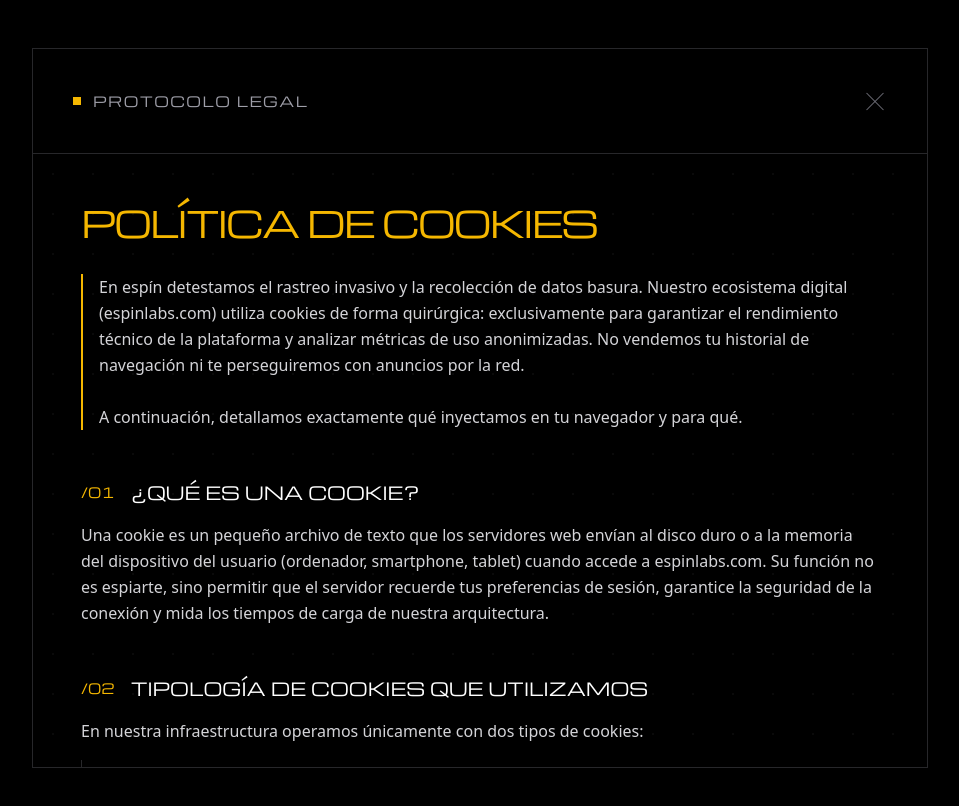
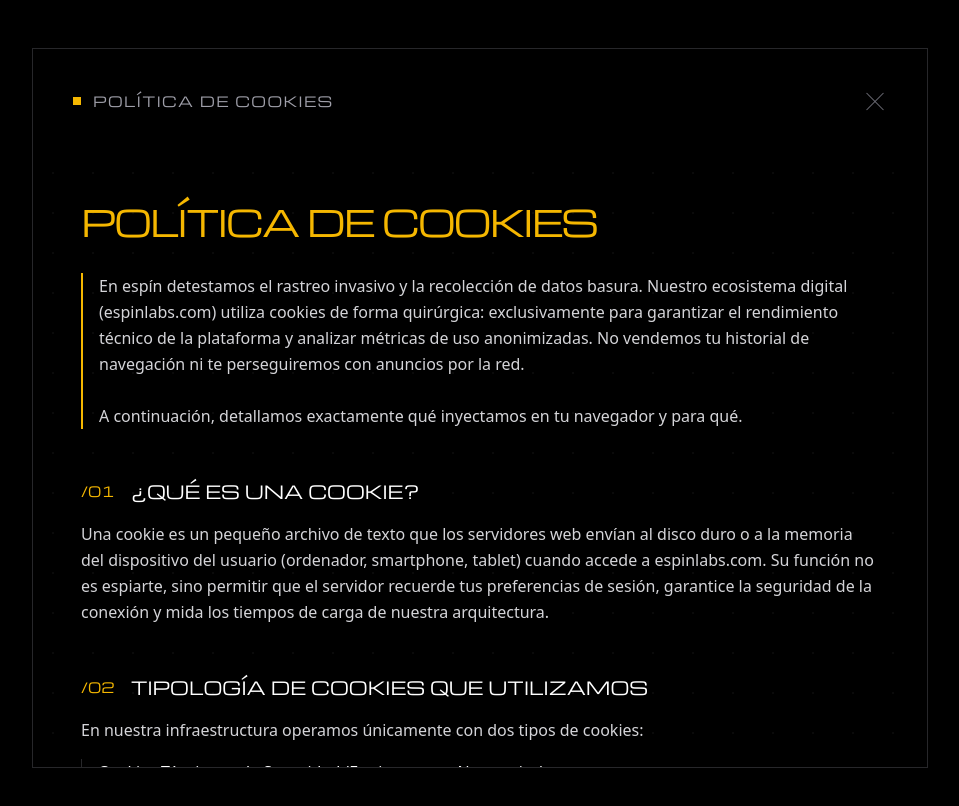
Before and after one commit to aldoramos78/web-espin, a Next.js app: page /politica-de-cookies in a window 1280 px wide. Shown: the top 806 px of the page, without its empty margins (160-1119 px from the left). Built offline with nearby package versions, Linux system fonts and the light colour scheme.

Commit message:
style: remove legal pages top bar border and prevent nav link hash in URL

```diff
--- a/src/app/aviso-legal/page.tsx
+++ b/src/app/aviso-legal/page.tsx
@@ -11,7 +11,7 @@
 
 export default function AvisoLegal() {
   return (
-    <LegalModalLayout title="Protocolo Legal">
+    <LegalModalLayout title="Aviso Legal">
       <h1 className="font-michroma text-2xl md:text-4xl text-[#F5B700] uppercase tracking-tighter mb-12 relative z-10">
         AVISO LEGAL Y CONDICIONES DE USO
       </h1>
--- a/src/app/politica-de-cookies/page.tsx
+++ b/src/app/politica-de-cookies/page.tsx
@@ -12,7 +12,7 @@
 export default function PoliticaCookies() {
   return (
     <div className="min-h-screen bg-black">
-      <LegalModalLayout title="Protocolo Legal">
+      <LegalModalLayout title="Política de Cookies">
         <h1 className="font-michroma text-2xl md:text-4xl text-[#F5B700] uppercase tracking-tighter mb-8 relative z-10">
           POLÍTICA DE COOKIES
         </h1>
--- a/src/app/politica-de-privacidad/page.tsx
+++ b/src/app/politica-de-privacidad/page.tsx
@@ -12,7 +12,7 @@
 export default function PoliticaPrivacidad() {
   return (
     <div className="min-h-screen bg-black">
-      <LegalModalLayout title="Protocolo Legal">
+      <LegalModalLayout title="Política de Privacidad">
         <h1 className="font-michroma text-2xl md:text-4xl text-[#F5B700] uppercase tracking-tighter mb-8 relative z-10">
           POLÍTICA DE PRIVACIDAD
         </h1>
--- a/src/components/ui/LegalModalLayout.tsx
+++ b/src/components/ui/LegalModalLayout.tsx
@@ -22,11 +22,11 @@
       <div className="w-full max-w-4xl bg-black border border-zinc-800 shadow-2xl relative z-10 flex flex-col mt-12 md:mt-0 max-h-[90vh]">
 
         {/* Header / Top Bar */}
-        <div className="flex justify-between items-center px-6 md:px-10 py-6 border-b border-zinc-800 bg-black sticky top-0 z-20">
+        <div className="flex justify-between items-center px-6 md:px-10 py-6 bg-black sticky top-0 z-20">
           <div className="flex items-center gap-3">
             <div className="w-2 h-2 bg-[#F5B700]"></div>
             <span className="font-michroma text-xs md:text-sm tracking-widest text-zinc-400 uppercase">
-              {title || "Protocolo Legal"}
+              {title}
             </span>
           </div>
           <button
--- a/src/components/ui/SmartHeader.tsx
+++ b/src/components/ui/SmartHeader.tsx
@@ -28,11 +28,21 @@
   }, []);
 
   const navLinks = [
-    { label: "Diagnóstico", href: "#dolor" },
+    { label: "Diagnóstico", href: "#diagnostico" },
     { label: "Protocolo", href: "#protocolo" },
     { label: "Pilares", href: "#pilares" },
-    { label: "Resultados", href: "#casos" },
+    { label: "Resultados", href: "#resultados" },
   ];
+
+  const handleSmoothScroll = (e: React.MouseEvent<HTMLAnchorElement>, href: string) => {
+    e.preventDefault();
+    const id = href.replace('#', '');
+    const element = document.getElementById(id);
+    if (element) {
+      element.scrollIntoView({ behavior: 'smooth' });
+    }
+    setIsMobileMenuOpen(false);
+  };
 
   return (
     <>
```
Also changed, not shown: src/app/page.tsx (+4 -4 lines).
